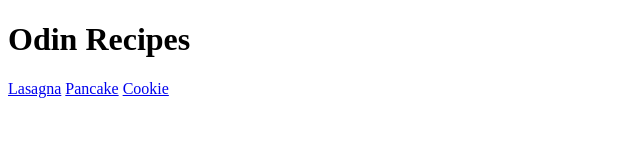
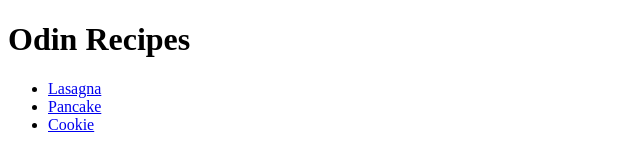
Before and after one commit to sreeram-gr/odin-recipes, a plain HTML site: page index.html in a window 1280 px wide. Shown: the whole page, without its empty margins (0-640 px from the left). Drawn offline with Linux system fonts and the light colour scheme.

Commit message:
Updated the recipes view into unordered list view

```diff
--- a/index.html
+++ b/index.html
@@ -7,8 +7,10 @@
 </head>
 <body>
     <h1>Odin Recipes</h1>
-    <a href="recipes/lasagna.html">Lasagna</a>
-    <a href="recipes/pancake.html">Pancake</a>
-    <a href="recipes/cookie.html">Cookie</a>
+    <ul>
+        <li><a href="recipes/lasagna.html">Lasagna</a></li>
+        <li><a href="recipes/pancake.html">Pancake</a></li>
+        <li><a href="recipes/cookie.html">Cookie</a></li>
+    </ul>
 </body>
 </html>
```
